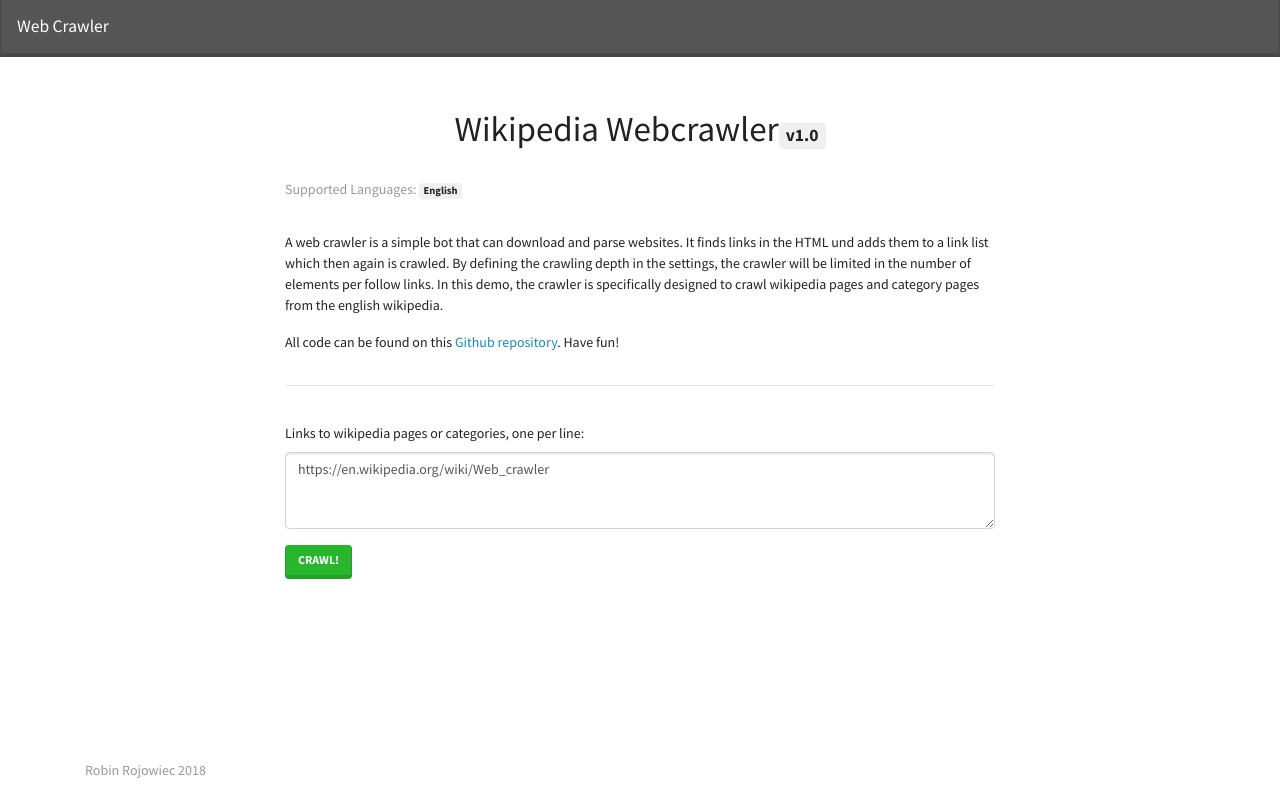
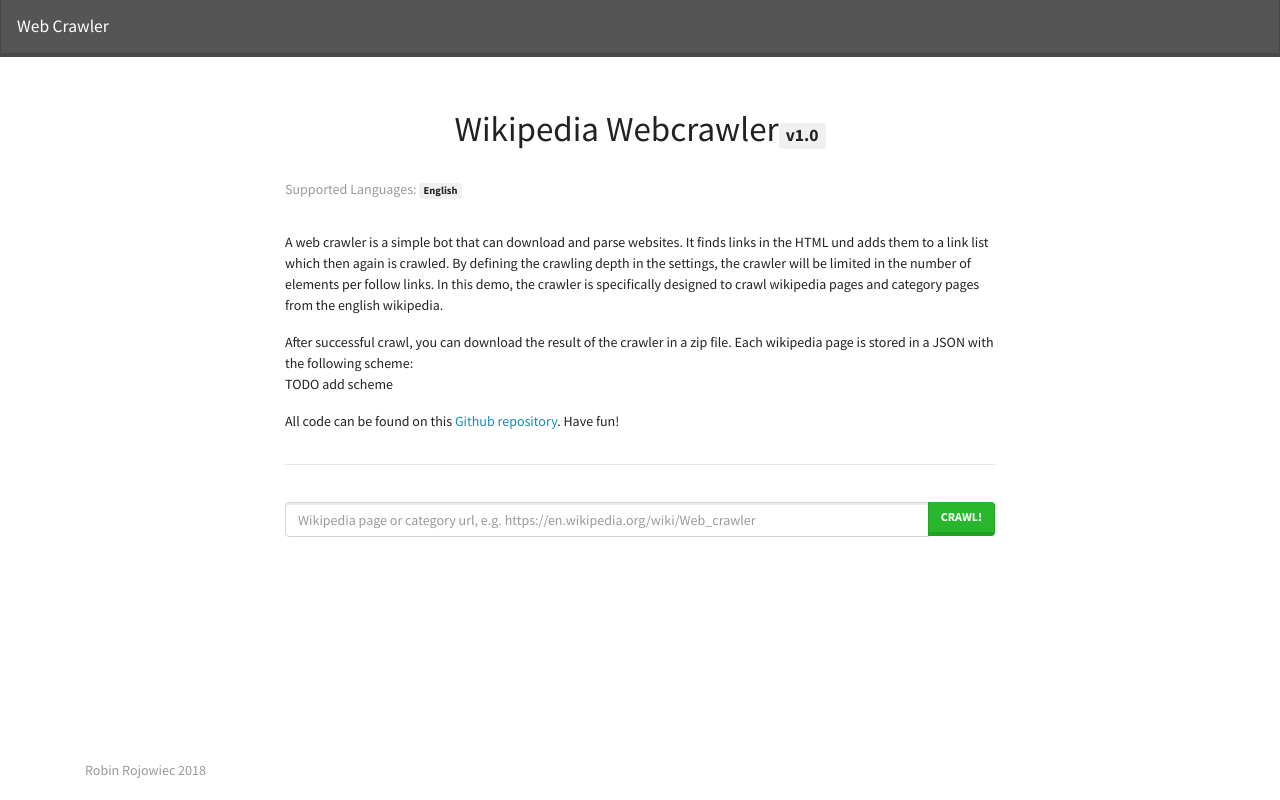
Before and after one commit to RobinRojowiec/web-crawler-ui, an Angular app: page / in a window 1280 px wide. Built offline with nearby package versions, Linux system fonts and the light colour scheme; what ng4-charts would draw is missing.

Commit message:
updated search widget

```diff
--- a/src/app/app.component.html
+++ b/src/app/app.component.html
@@ -25,6 +25,9 @@
           again is crawled. By defining the crawling depth in the settings, the crawler will be limited in the number of elements per follow links.
           In this demo, the crawler is specifically designed to crawl wikipedia pages and category pages from the english wikipedia.
         </p>
+        <p>After successful crawl, you can download the result of the crawler in a zip file. Each wikipedia page is stored in a JSON with the following scheme:
+          <br>TODO add scheme
+        </p>
         <p>All code can be found on this <a href="https://github.com/RobinRojowiec/wikipedia-web-crawler">Github repository</a>.
         Have fun!</p>
       </div>
@@ -51,13 +54,12 @@
       </div>
 
       <div class="offset-lg-2 col-lg-8" *ngIf="!loading && last_response==null">
-        <form>
-          <div class="form-group">
-              <label for="exampleFormControlTextarea1">Links to wikipedia pages or categories, one per line:</label>
-              <textarea class="form-control" id="exampleFormControlTextarea1" rows="3" [(ngModel)]="text" name="text"></textarea>
-            </div>
+        <div class="input-group mb-3">
+          <input type="text" class="form-control" [placeholder]="placeholder" aria-label="Recipient's username" aria-describedby="basic-addon2">
+          <div class="input-group-append">
             <button type="submit" class="btn btn-success mb-2" (click)="crawl()">{{button_crawl}}</button>
-          </form>
+          </div>
+        </div>
       </div>
 
       <div class="offset-lg-2 col-lg-8" *ngIf="!loading && last_response">
--- a/src/app/app.component.ts
+++ b/src/app/app.component.ts
@@ -15,6 +15,7 @@
   tokens = []
   error_text: string;
   button_crawl = "Crawl!"
+  placeholder = "Wikipedia page or category url, e.g. https://en.wikipedia.org/wiki/Web_crawler"
 
   chart_data = [];
   chart_labels = [];
--- a/src/index.html
+++ b/src/index.html
@@ -6,7 +6,7 @@
   <base href="./">
   <script src="./assets/Chart.min.js"></script>
   <meta name="viewport" content="width=device-width, initial-scale=1">
-  <link rel="icon" type="image/x-icon" href="./assets/smile.ico">
+  <link rel="icon" type="image/x-icon" href="./assets/web-crawler.png">
 </head>
 <body>
   <app-root></app-root>
```
Also changed, not shown: src/assets/web-crawler.png (added).
